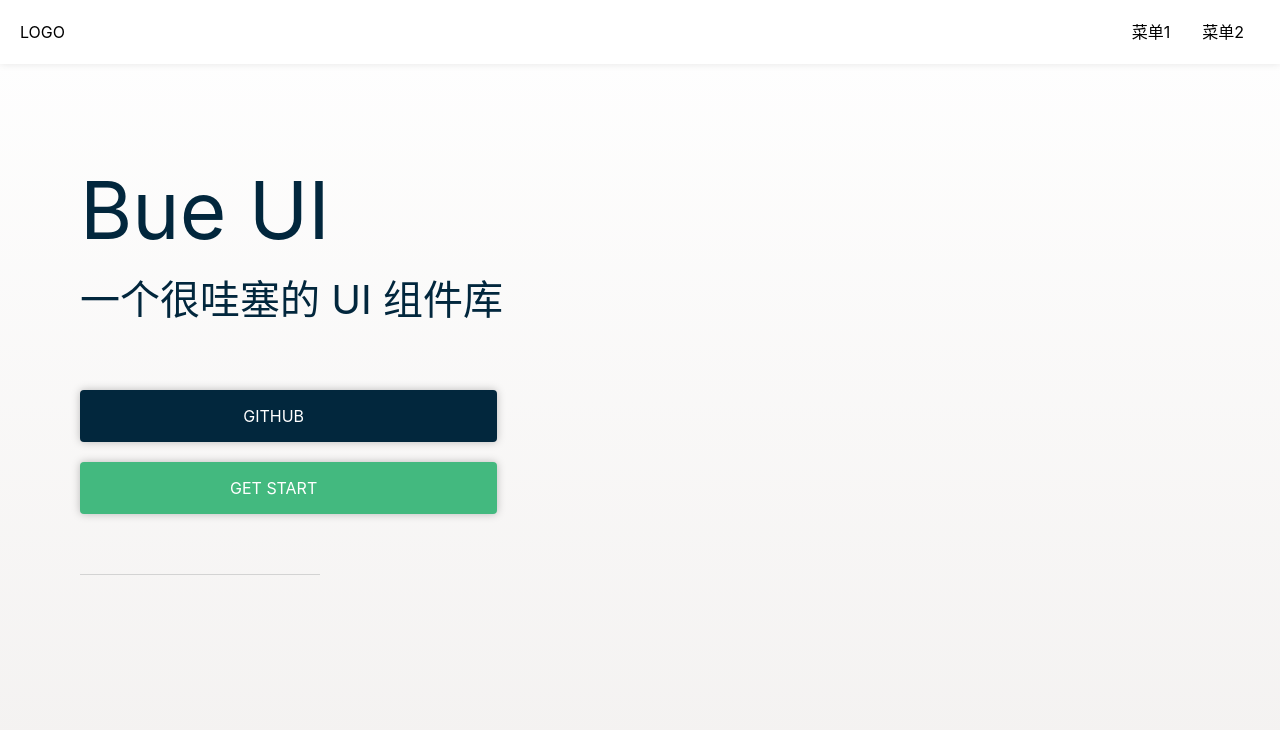
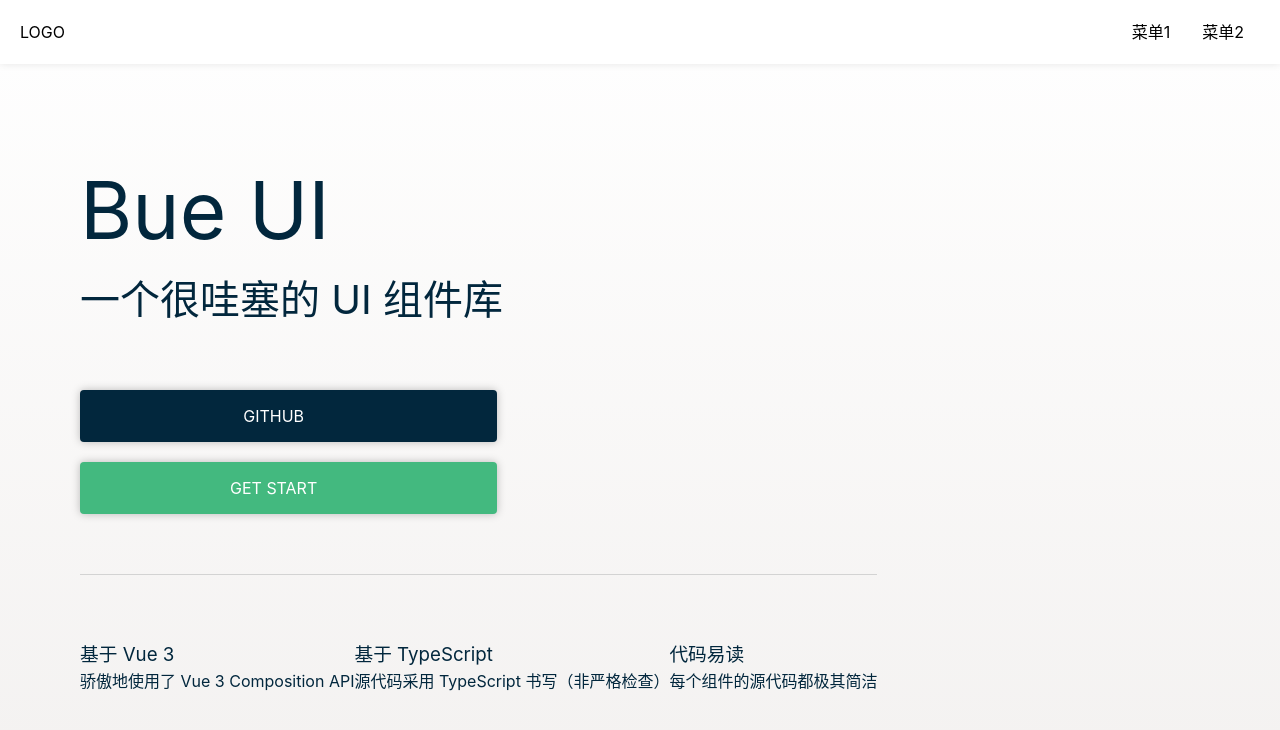
Before and after one commit to Brucezhiyu/Bue-UI-1, a Vue app: page /#/ in a window 1280 px wide. Shown: the top 730 px of the page. Built offline with nearby package versions, Linux system fonts and the light colour scheme.

Commit message:
补充广告区

```diff
--- a/src/views/Home.vue
+++ b/src/views/Home.vue
@@ -18,17 +18,29 @@
           </svg>
         </router-link>
       </div>
-      <div class="icon-border">
+      <ul class="icon-border">
+        <li>
         <svg class="icon2" aria-hidden="true">
           <use xlink:href="#icon-Vue"></use>
         </svg>
+        <h3>基于 Vue 3</h3>
+        <p>骄傲地使用了 Vue 3 Composition API</p>
+        </li>
+        <li>
         <svg class="icon2" aria-hidden="true">
           <use xlink:href="#icon-typescript"></use>
         </svg>
-        <svg class="icon2" aria-hidden="true">
+        <h3>基于 TypeScript </h3>
+        <p>源代码采用 TypeScript 书写（非严格检查）</p>
+        </li>
+        <li>
+          <svg class="icon2" aria-hidden="true">
           <use xlink:href="#icon-light"></use>
         </svg>
-      </div>
+        <h3>代码易读</h3>
+        <p>每个组件的源代码都极其简洁</p>
+        </li>
+      </ul>
     </div>
   </div>
 </template>
@@ -51,11 +63,20 @@ export default {
 
 .icon-border {
   border-top: 1px solid lightgrey;
+  display: flex;
+  flex-direction: row;
+  flex-wrap: wrap;
+  >h3 {
+    font-size: 40px;
+  }
+  >p {
+    font-size: 6px;
+  }
 
   .icon2 {
     padding-top: 20px;
-    height: 70px;
-    width: 80px;
+    height: 60px;
+    width: 60px;
   }
 }
 
```
